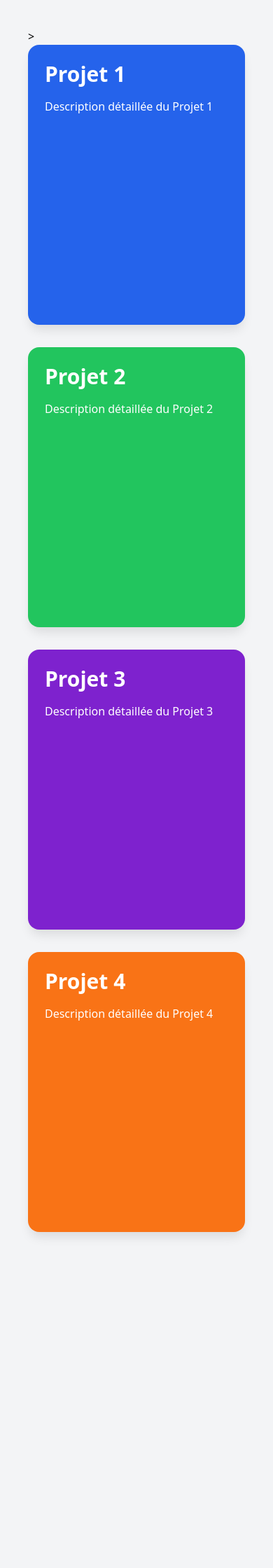
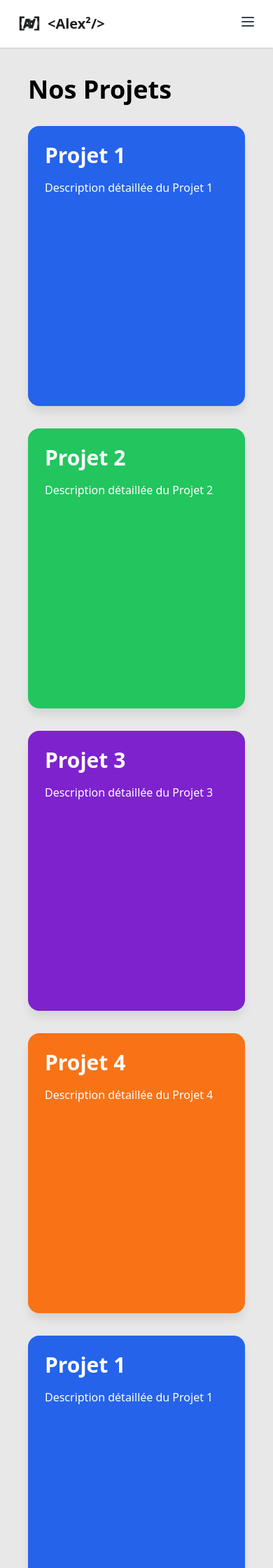
Before and after one commit to thedeadyt/Alex2, a PHP site: page /pages/NosProjets.php in a window 390 px wide. Shown: the top 2240 px of the page at 70% size. Before the commit the page ends 1767 px from the top, so only its background shows below. Run offline with PHP 8.4, Linux system fonts and the light colour scheme; some libraries are stand-ins or nearby versions.

Commit message:
projet presque fini

```diff
--- /dev/null
+++ b/includes/footer.php
@@ -0,0 +1,87 @@
+<!DOCTYPE html>
+<html lang="fr">
+<head>
+  <meta charset="UTF-8">
+  <meta http-equiv="X-UA-Compatible" content="IE=edge">
+  <title>Page title</title>
+  <meta name="viewport" content="width=device-width, initial-scale=1">
+
+  <!-- ✅ Tailwind CSS -->
+  <script src="https://cdn.tailwindcss.com"></script>
+
+  <!-- ✅ Alpine.js -->
+  <script defer src="https://unpkg.com/alpinejs@3.x.x/dist/cdn.min.js"></script>
+
+</head>
+<body style="background-color: #e8e8e8;">
+
+  <!-- ✅ FOOTER -->
+  <div class="bg-gray-900 text-white pt-10 pb-6 px-6" x-data="{ open: false }">
+    <div class="max-w-6xl mx-auto grid grid-cols-1 md:grid-cols-3 gap-10">
+
+      <!-- Navigation -->
+      <div>
+        <h3 class="text-xl font-semibold mb-4">Navigation</h3>
+        <ul class="space-y-2">
+          <li><a href="#accueil" class="hover:underline">Accueil</a></li>
+          <li><a href="#projets" class="hover:underline">Projets réalisés</a></li>
+          <li><a href="#services" class="hover:underline">Nos services</a></li>
+          <li><a href="#apropos" class="hover:underline">À propos</a></li>
+          <li><a href="#contact" class="hover:underline">Contact</a></li>
+        </ul>
+      </div>
+
+      <!-- Mentions légales -->
+      <div>
+        <h3 class="text-xl font-semibold mb-4 flex items-center justify-between md:block">
+          Mentions légales
+          <button @click="open = !open" class="md:hidden text-gray-400">
+            <svg x-show="!open" xmlns="http://www.w3.org/2000/svg" class="h-5 w-5" fill="none"
+                 viewBox="0 0 24 24" stroke="currentColor">
+              <path stroke-linecap="round" stroke-linejoin="round" stroke-width="2" d="M12 6v12m6-6H6" />
+            </svg>
+            <svg x-show="open" x-cloak xmlns="http://www.w3.org/2000/svg" class="h-5 w-5" fill="none"
+                 viewBox="0 0 24 24" stroke="currentColor">
+              <path stroke-linecap="round" stroke-linejoin="round" stroke-width="2" d="M18 12H6" />
+            </svg>
+          </button>
+        </h3>
+        <ul class="space-y-2 md:block" x-show="open || window.innerWidth >= 768" x-transition>
+          <li><a href="/mentions-legales.html" class="hover:underline">Mentions légales</a></li>
+          <li><a href="/confidentialite.html" class="hover:underline">Politique de confidentialité</a></li>
+        </ul>
+      </div>
+
+      <!-- Réseaux sociaux -->
+      <div>
+        <h3 class="text-xl font-semibold mb-4">Suivez-nous</h3>
+        <div class="flex flex-col space-y-3">
+          <a href="https://www.linkedin.com/in/alex-alex-597150372" target="_blank" class="flex items-center space-x-2 hover:underline">
+            <svg class="w-5 h-5 fill-white" viewBox="0 0 24 24">
+              <path d="M4.98 3.5C4.98 4.88 3.87 6 2.5 6S0 4.88 0 3.5 1.12 1 2.5 1 4.98 2.12 4.98 3.5zM0 24h5V8H0v16zM7.5 8h4.78v2.16h.07c.66-1.26 2.28-2.59 4.7-2.59 5.03 0 5.95 3.3 5.95 7.59V24h-5v-6.67c0-1.59-.03-3.64-2.22-3.64-2.23 0-2.57 1.73-2.57 3.51V24h-5V8z"/>
+            </svg>
+            <span>@alex2-dev</span>
+          </a>
+          <a href="https://www.instagram.com/alex2.dev" target="_blank" class="flex items-center space-x-2 hover:underline">
+            <svg class="w-5 h-5 fill-white" viewBox="0 0 24 24">
+              <path d="M12 2.2c3.2 0 3.584.012 4.85.07 1.366.062 2.633.348 3.608 1.323.975.975 1.26 2.242 1.323 3.608.058 1.266.07 1.65.07 4.85s-.012 3.584-.07 4.85c-.062 1.366-.348 2.633-1.323 3.608-.975.975-2.242 1.26-3.608 1.323-1.266.058-1.65.07-4.85.07s-3.584-.012-4.85-.07c-1.366-.062-2.633-.348-3.608-1.323-.975-.975-1.26-2.242-1.323-3.608C2.212 15.584 2.2 15.2 2.2 12s.012-3.584.07-4.85c.062-1.366.348-2.633 1.323-3.608C4.568 2.618 5.835 2.333 7.2 2.27 8.466 2.212 8.85 2.2 12 2.2zm0-2.2C8.7 0 8.3.012 7.05.07 5.667.13 4.3.415 3.125 1.59 1.95 2.765 1.665 4.133 1.605 5.515.547 6.766.535 7.167.535 12s.012 5.233.07 6.485c.062 1.382.347 2.75 1.52 3.925 1.175 1.175 2.542 1.46 3.925 1.52C8.3 23.988 8.7 24 12 24s3.7-.012 4.95-.07c1.383-.062 2.75-.347 3.925-1.52 1.175-1.175 1.46-2.542 1.52-3.925.058-1.252.07-1.652.07-6.485s-.012-5.233-.07-6.485c-.062-1.382-.347-2.75-1.52-3.925C19.7.415 18.333.13 16.95.07 15.7.012 15.3 0 12 0zM12 5.838A6.163 6.163 0 1 0 18.162 12 6.163 6.163 0 0 0 12 5.838zm0 10.2A4.038 4.038 0 1 1 16.038 12 4.038 4.038 0 0 1 12 16.038zM18.406 4.594a1.44 1.44 0 1 0 1.44 1.44 1.44 1.44 0 0 0-1.44-1.44z"/>
+            </svg>
+            <span>@alex2.dev</span>
+          </a>
+          <a href="https://github.com/alex2-dev" target="_blank" class="flex items-center space-x-2 hover:underline">
+            <svg class="w-5 h-5 fill-white" viewBox="0 0 24 24">
+              <path d="M12 .297c-6.63 0-12 5.373-12 12 0 5.303 3.438 9.8 8.205 11.385.6.113.82-.258.82-.577 0-.285-.01-1.04-.015-2.04-3.338.724-4.042-1.61-4.042-1.61-.546-1.385-1.333-1.754-1.333-1.754-1.09-.744.083-.729.083-.729 1.205.084 1.84 1.237 1.84 1.237 1.07 1.835 2.807 1.305 3.492.998.108-.775.418-1.305.762-1.605-2.665-.305-5.467-1.334-5.467-5.933 0-1.31.468-2.38 1.235-3.22-.123-.303-.535-1.523.117-3.176 0 0 1.008-.322 3.3 1.23a11.49 11.49 0 0 1 3-.405 11.5 11.5 0 0 1 3 .405c2.29-1.552 3.297-1.23 3.297-1.23.653 1.653.24 2.873.118 3.176.77.84 1.233 1.91 1.233 3.22 0 4.61-2.807 5.625-5.48 5.922.43.37.823 1.1.823 2.22 0 1.604-.014 2.896-.014 3.286 0 .322.217.694.825.576C20.565 22.092 24 17.592 24 12.297 24 5.67 18.63.297 12 .297z"/>
+            </svg>
+            <span>@alex2-dev</span>
+          </a>
+        </div>
+      </div>
+    </div>
+
+    <div class="mt-10 text-center text-sm text-gray-400">
+      &copy; 2025 <span class="font-semibold text-white">&lt;Alex²/&gt;</span>. Tous droits réservés.
+    </div>
+</div>
+
+</body>
+</html>
--- a/includes/header.php
+++ b/includes/header.php
@@ -9,8 +9,6 @@
     <script src="https://cdn.tailwindcss.com"></script>
     <!-- ✅ Alpine.js CDN -->
     <script defer src="https://unpkg.com/alpinejs@3.x.x/dist/cdn.min.js"></script>
-    <link rel='stylesheet' type='text/css' media='screen' href='main.css'>
-    <script src='main.js'></script>
 </head>
 <body style="background-color: #e8e8e8;">
     <div class="header">
@@ -19,7 +17,7 @@
         <div class="max-w-7xl mx-auto flex items-center justify-between">
             <!-- Logo + Nom -->
             <div class="flex items-center space-x-2">
-            <img src="../public/asset/img/logo.png" alt="Logo" class="w-9 h-9" />
+            <img src="asset/img/logo.png" alt="Logo" class="w-9 h-9" />
             <span class="text-xl font-bold" style="color: #1f2020;">&lt;Alex²/&gt;</span>
             </div>
 
--- /dev/null
+++ b/public/asset/css/NosProjets.css
@@ -0,0 +1,12 @@
+.projet {
+    height: 400px;
+    border-radius: 1rem;
+    margin-bottom: 2rem;
+    padding: 1.5rem;
+    color: white;
+    box-shadow: 0 10px 15px -3px rgba(0,0,0,0.1);
+  }
+  .sticky-top {
+    position: sticky;
+    top: 20px;
+  }
--- a/public/index.php
+++ b/public/index.php
@@ -1,2 +1,4 @@
-
+<?php
+include_once '../includes/header.php';
+?>
 <h1 class="text-center text-2xl font-bold mb-4">Bienvenue sur le site</h1>
--- a/public/pages/NosProjets.php
+++ b/public/pages/NosProjets.php
@@ -4,24 +4,17 @@
 <meta charset="UTF-8" />
 <meta name="viewport" content="width=device-width, initial-scale=1" />
 <title>Projets sticky superposés - fix scroll</title>
+<link rel='stylesheet' type='text/css' media='screen' href='../asset/css/NosProjets.css'>
 <script src="https://cdn.tailwindcss.com"></script>
 <script defer src="https://unpkg.com/alpinejs@3.x.x/dist/cdn.min.js"></script>
-<style>
-  .projet {
-    height: 400px;
-    border-radius: 1rem;
-    margin-bottom: 2rem;
-    padding: 1.5rem;
-    color: white;
-    box-shadow: 0 10px 15px -3px rgba(0,0,0,0.1);
-  }
-  .sticky-top {
-    position: sticky;
-    top: 20px;
-  }
-</style>
 </head>
-<body class="bg-gray-100 p-10 max-w-xl mx-auto">
+<body>
+<?php
+include_once '../../includes/header.php';
+?>
+
+<div class="p-10 max-w-xl mx-auto">
+  <h1 class="text-4xl font-bold mb-8">Nos Projets</h1>
 
   <div x-data="{
     projets: [
@@ -31,8 +24,8 @@
       { titre: 'Projet 4', couleur: 'bg-orange-500' }
     ]
   }"
-  class="pb-[460px]"  <!-- padding bottom important pour scroller -->
->
+    class="pb-[20px]"  <!-- padding bottom important pour scroller -->
+
     <template x-for="(projet, i) in projets" :key="i">
       <div
         :class="projet.couleur + ' projet sticky-top'"
@@ -43,6 +36,10 @@
       </div>
     </template>
   </div>
+</div>
 
+<?php
+include_once '../../includes/footer.php';
+?>
 </body>
 </html>
```
Lines whose indentation alone changed are shown as unchanged.
